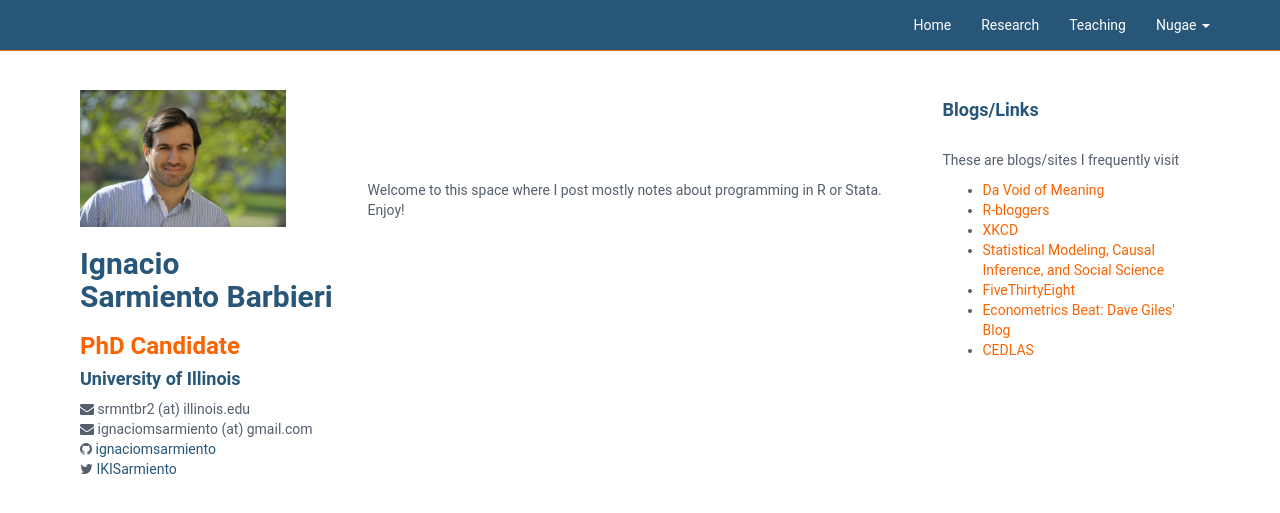
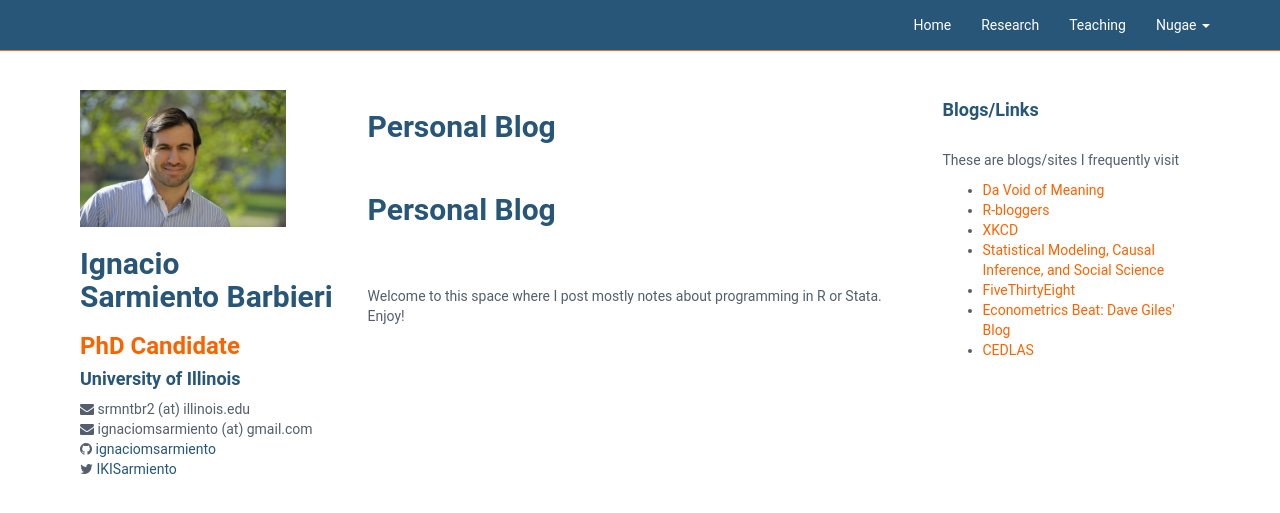
Before and after one commit to ignaciomsarmiento/ignaciomsarmiento.github.io, a Jekyll site: the page built from blog.md, in a window 1280 px wide. Shown: the top 513 px of the page. Built offline with Jekyll 4.4.1, drawn with Linux system fonts in a browser that asks for light colours; our own code applies the rules of GitHub Pages for plain Markdown files.

Commit message:
fixed blog2

```diff
--- a/blog.md
+++ b/blog.md
@@ -1,7 +1,7 @@
 ---
 layout: blog
 ---
-
+## Personal Blog
 
 <br>
 <br>
```
